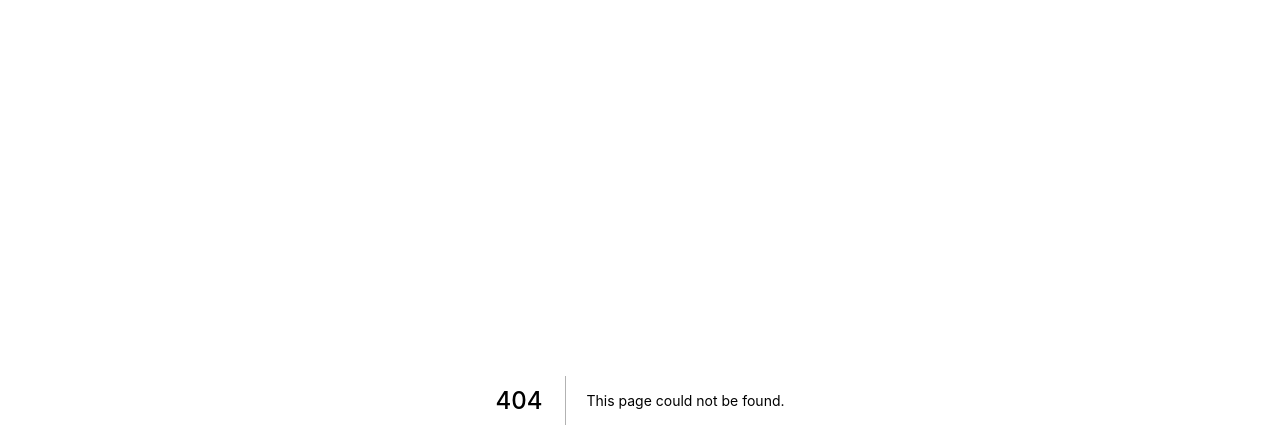
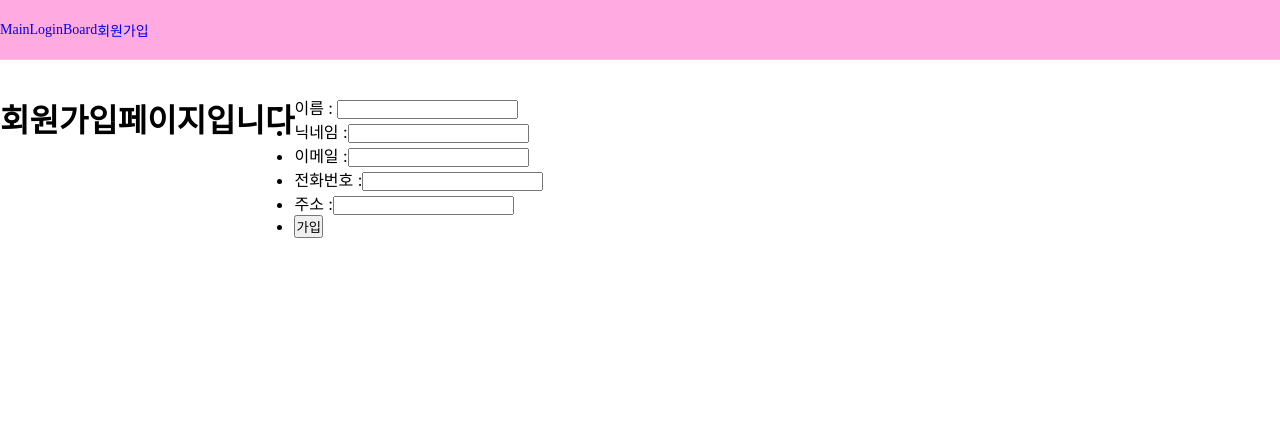
Before and after one commit to lhj12ps/study_connectW_FRONT, a Next.js app in the folder front/: page /join in a window 1280 px wide. Before the commit this address had no page. Shown: the top 448 px of the page. Built offline with nearby package versions, Linux system fonts and the light colour scheme.

Commit message:
header추가

```diff
--- /dev/null
+++ b/front/components/Nav/Navbar.jsx
@@ -0,0 +1,45 @@
+import styled from "styled-components";
+import Link from "next/link";
+
+const Nav = styled.nav`
+  height: 60px;
+  width: 100%;
+  background: #ffabe1;
+  z-index: 10;
+  color: #000000;
+  display: flex;
+  justify-content: space-between;
+  align-items: center;
+  position: fixed;
+  border-bottom: 1px solid #d7d7d7;
+
+  .navDiv {
+    display: flex;
+    align-items: center;
+    font-size: 14px;
+    font-family: "Poppins-Medium";
+  }
+`;
+
+const Navbar = () => {
+  return (
+    <Nav>
+      <div className="navDiv">
+        <div>
+          <Link href="/">Main</Link>
+        </div>
+        <div>
+          <Link href="/login/">Login</Link>
+        </div>
+        <div>
+          <Link href="/">Board</Link>
+        </div>
+        <div>
+          <Link href="/join/">회원가입</Link>
+        </div>
+      </div>
+    </Nav>
+  );
+};
+
+export default Navbar;
--- /dev/null
+++ b/front/components/layout/Layout.jsx
@@ -0,0 +1,12 @@
+import Navbar from "../Nav/Navbar";
+
+const Layout = ({ children }) => {
+  return (
+    <>
+      <Navbar />
+      {children}
+    </>
+  );
+};
+
+export default Layout;
--- a/front/package.json
+++ b/front/package.json
@@ -12,7 +12,8 @@
     "babel-plugin-styled-components": "^2.0.7",
     "next": "12.3.1",
     "react": "18.2.0",
-    "react-dom": "18.2.0"
+    "react-dom": "18.2.0",
+    "styled-components": "^5.3.6"
   },
   "devDependencies": {
     "eslint": "8.25.0",
--- a/front/pages/_app.js
+++ b/front/pages/_app.js
@@ -1,7 +1,12 @@
-import '../styles/globals.css'
+import Layout from "../components/layout/Layout";
+import "../styles/globals.css";
 
 function MyApp({ Component, pageProps }) {
-  return <Component {...pageProps} />
+  return (
+    <Layout>
+      <Component {...pageProps} />
+    </Layout>
+  );
 }
 
-export default MyApp
+export default MyApp;
--- /dev/null
+++ b/front/pages/join/index.js
@@ -0,0 +1,38 @@
+import styled from "styled-components";
+
+const Warpper = styled.div`
+  display: flex;
+  /* background: #ffe6f7; */
+  padding-top: 95px;
+  height: 900px;
+`;
+
+const Join = () => {
+  return (
+    <Warpper>
+      <h1>회원가입페이지입니다</h1>
+      <ul>
+        <li>
+          이름 : <input></input>
+        </li>
+        <li>
+          닉네임 :<input></input>
+        </li>
+        <li>
+          이메일 :<input></input>
+        </li>
+        <li>
+          전화번호 :<input></input>
+        </li>
+        <li>
+          주소 :<input></input>
+        </li>
+        <li>
+          <button>가입</button>
+        </li>
+      </ul>
+    </Warpper>
+  );
+};
+
+export default Join;
```
Also changed, not shown: front/pages/index.js (+2 -6 lines), front/pages/login/index.js (added, +27 -0 lines), front/.babelrc, front/.eslintrc.json, front/pages/api/hello.js (added), 1 other file (tests, documents, lock files or other folders).
